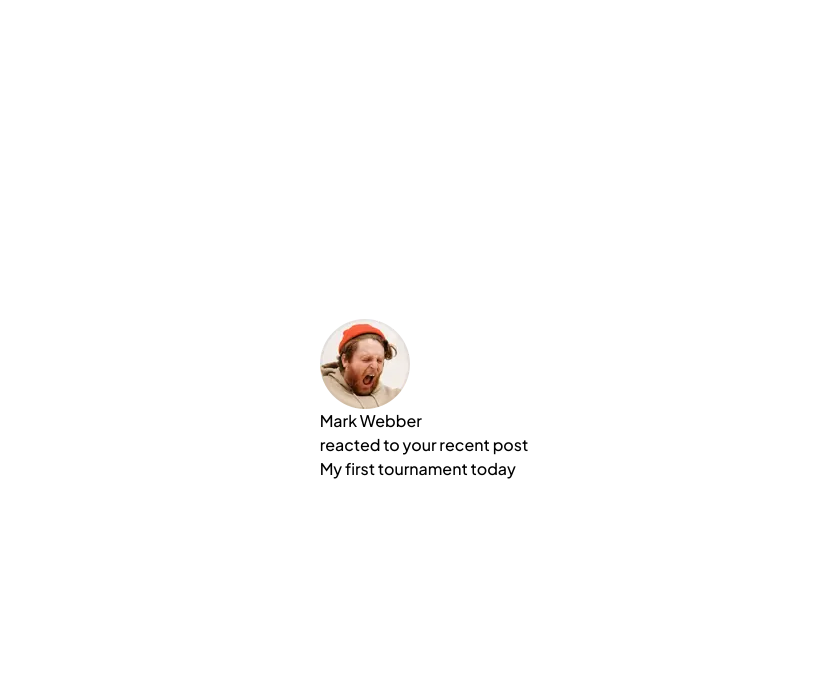
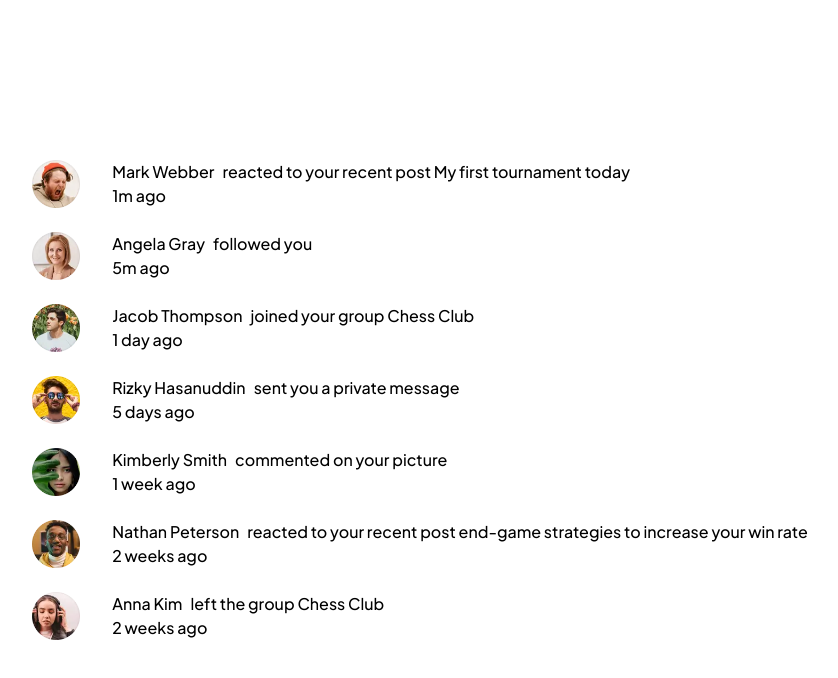
Before and after one commit to dxiDavid/React, a React (Vite) app in the folder notifications-page/: page / in a window 1280 px wide. Shown: the top 678 px of the page, without its empty margins (216-1054 px from the left). Built offline with nearby package versions, Linux system fonts and the light colour scheme.

Commit message:
Rendered all the notifications conditionally

```diff
--- a/notifications-page/src/Notification.jsx
+++ b/notifications-page/src/Notification.jsx
@@ -1,4 +1,3 @@
-
 import data from "./data"
 
 function Notification_Template(props){
@@ -6,28 +5,34 @@ function Notification_Template(props){
   return(
       <div className="notification-container">
         <div className="profile-picture">
-          <img src={props.profile_picture} alt="profile-picture"/>
+          <img src={ props.profile_picture } alt="profile-picture"/>
         </div>
         <div className="notification-content">
           <div className="notification-details">
             <div className="profile-name">
-              <p>{props.name}</p>
+              <p>{ props.name }</p>
             </div>
             <div className="notification-type">
-              {/*Conditional rendering for the notification type*/}
-              <p>{props.notificationType}</p>
+              {props.notificationType.isReaction ===true && <p>reacted to your recent post {props.notificationReference}</p>}
+              {props.notificationType.isNewFollower ===true && <p>followed you</p>}
+              {props.notificationType.isJoinedARelatedGroup ===true && <p>joined your group {props.group}</p>}
+              {props.notificationType.isLeftRelatedGroup ===true && <p>left the group {props.group}</p>}
+              {props.notificationType.isPrivateMesage ===true &&
+                <>
+                  <p>sent you a private message</p>
+                  <div className="private-message"><p>{props.message}</p></div>
+                </>}
+              {props.notificationType.isComment ===true && <p>commented on your picture</p>}
             </div>
             <div className="notification-reference">
               {/*Implement conditional rendering for image reference*/}
-              <p>{props.notificationReference}</p>
+              <p>{ }</p>
               <div className="red-dot"></div>
             </div>
           </div>
           <div className="notification-time">
             <p>
-              {/*write a function that calculates
-              the amount of time that has passed since
-              the notification was shared*/}
+                {props.howLongAgo}
             </p>
           </div>
         </div>
@@ -40,10 +45,13 @@ function singleNotification() {
   const dataElements = data.map( notification_item => {
     return <Notification_Template
 
-              name = {notification_item.name}
-              notificationType = {notification_item.notificationType}
-              notificationReference = {notification_item.notificationReference}
-              profile_picture = {notification_item.profile_picture}
+              name = { notification_item.name }
+              notificationType = { notification_item.notificationType }
+              notificationReference = { notification_item.notificationReference }
+              profile_picture = { notification_item.profile_picture }
+              //message = { notification_item.message }
+              group = { notification_item.group }
+              howLongAgo = { notification_item.howLongAgo }
               />
   } )
 
--- a/notifications-page/src/data.jsx
+++ b/notifications-page/src/data.jsx
@@ -4,9 +4,142 @@ export default [
         id: 1,
         name: "Mark Webber",
         profile_picture: "/src/assets/avatar-mark-webber.webp",
-        notificationType: "reacted to your recent post",
-        notificationReference: "My first tournament today"
+        group: null,
+        message:null,
+        notificationType: {
+            isReaction: true,
+            isPrivateMesage: false,
+            isComment: false,
+            isReply: false,
+            isNewFollower: false,
+            isUnfollowedUser: false,
+            isJoinedARelatedGroup: false,
+            isLeftRelatedGroup: false,
+            isRead: false
+        },
+        notificationReference: "My first tournament today",
+        howLongAgo: "1m ago"
+    },
+    {
+        id: 2,
+        name: "Angela Gray",
+        profile_picture: "/src/assets/avatar-angela-gray.webp",
+        group: null,
+        message:null,
+        notificationType: {
+            isReaction: false,
+            isPrivateMesage: false,
+            isComment: false,
+            isReply: false,
+            isNewFollower: true,
+            isUnfollowedUser: false,
+            isJoinedARelatedGroup: false,
+            isLeftRelatedGroup: false,
+            isRead: false
+        },
+        notificationReference: null,
+        howLongAgo: "5m ago"
+    },
+    {
+        id: 3,
+        name: "Jacob Thompson",
+        profile_picture: "/src/assets/avatar-jacob-thompson.webp",
+        group: "Chess Club",
+        message:null,
+        notificationType: {
+            isReaction: false,
+            isPrivateMesage: false,
+            isComment: false,
+            isReply: false,
+            isNewFollower: false,
+            isUnfollowedUser: false,
+            isJoinedARelatedGroup: true,
+            isLeftRelatedGroup: false,
+            isRead: false
+        },
+        notificationReference: "My first tournament today",
+        howLongAgo: "1 day ago"
+    },
+    {
+        id: 4,
+        name: " Rizky Hasanuddin",
+        profile_picture: "/src/assets/avatar-rizky-hasanuddin.webp",
+        group: null,
+        message:`   Hello, thanks for setting up the Chess Club.
+                    I've been a member for a few weeks now and \n
+                    I'm already having lots of fun and improving my game.\n`,
+        notificationType: {
+            isReaction: false,
+            isPrivateMesage: true,
+            isComment: false,
+            isReply: false,
+            isNewFollower: false,
+            isUnfollowedUser: false,
+            isJoinedARelatedGroup: false,
+            isLeftRelatedGroup: false,
+            isRead: false
+        },
+        notificationReference: null,
+        howLongAgo: "5 days ago"
+    },
+    {
+        id: 5,
+        name: "Kimberly Smith",
+        profile_picture: "/src/assets/avatar-kimberly-smith.webp",
+        group: null,
+        message:null,
+        notificationType: {
+            isReaction: false,
+            isPrivateMesage: false,
+            isComment: true,
+            isReply: false,
+            isNewFollower: false,
+            isUnfollowedUser: false,
+            isJoinedARelatedGroup: false,
+            isLeftRelatedGroup: false,
+            isRead: false
+        },
+        notificationReference: "picture path",
+        howLongAgo: "1 week ago"
+    },
+    {
+        id: 6,
+        name: "Nathan Peterson",
+        profile_picture: "/src/assets/avatar-nathan-peterson.webp",
+        group: null,
+        message:null,
+        notificationType: {
+            isReaction: true,
+            isPrivateMesage: false,
+            isComment: false,
+            isReply: false,
+            isNewFollower: false,
+            isUnfollowedUser: false,
+            isJoinedARelatedGroup: false,
+            isLeftRelatedGroup: false,
+            isRead: false
+        },
+        notificationReference: "end-game strategies to increase your win rate",
+        howLongAgo: "2 weeks ago"
+    },
+    {
+        id: 7,
+        name: "Anna Kim",
+        profile_picture: "/src/assets/avatar-anna-kim.webp",
+        group: "Chess Club",
+        message:null,
+        notificationType: {
+            isReaction: false,
+            isPrivateMesage: false,
+            isComment: false,
+            isReply: false,
+            isNewFollower: false,
+            isUnfollowedUser: false,
+            isJoinedARelatedGroup: false,
+            isLeftRelatedGroup: true,
+            isRead: false
+        },
+        notificationReference: null,
+        howLongAgo: "2 weeks ago"
     },
 ]
-
-//set isReaction, isPrivateMesage, isReply, hasJoinedARelatedGroup, hasLeftRelatedGroup, variables on the objects and use those props to render conditionally.
--- a/notifications-page/src/index.css
+++ b/notifications-page/src/index.css
@@ -109,6 +109,29 @@ select {
 
 body {
   font-family: 'Plus Jakarta Sans', sans-serif;
-  display: grid;
-  place-items: center;
+  min-height: 100vh; /*Might change in the future since it could occupy the entire page*/
+  display: flex;
+  flex-direction: column;
+  justify-content: center;
+  align-items: center;
 }
+
+main{
+
+  padding: 2rem;
+}
+
+.profile-picture{
+  max-width: 3rem;
+}
+
+.notification-details{
+  display: flex;
+  gap: 0.5rem;
+}
+
+.notification-container{
+  display: flex;
+  gap: 2rem;
+  padding: 0.75rem;
+}
--- a/notifications-page/src/main.jsx
+++ b/notifications-page/src/main.jsx
@@ -5,6 +5,6 @@ import './index.css'
 
 ReactDOM.createRoot(document.getElementById('root')).render(
   <React.StrictMode>
-    <Notification/>
+    <Notification />
   </React.StrictMode>,
 )
```
